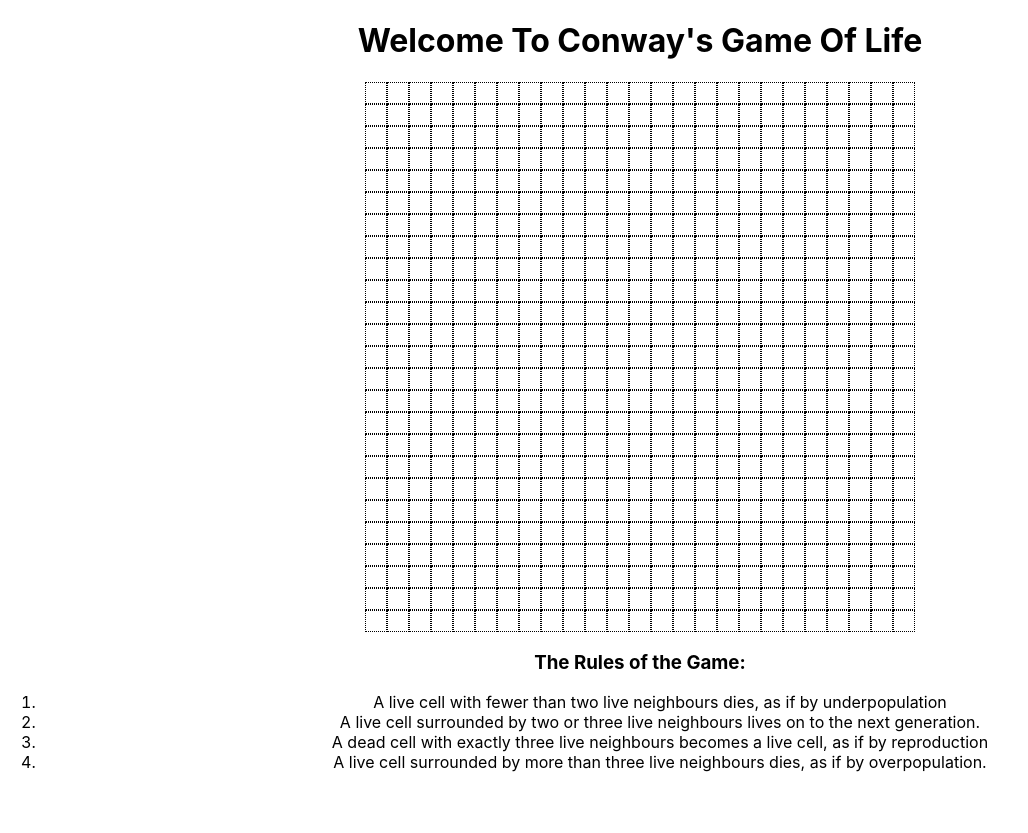
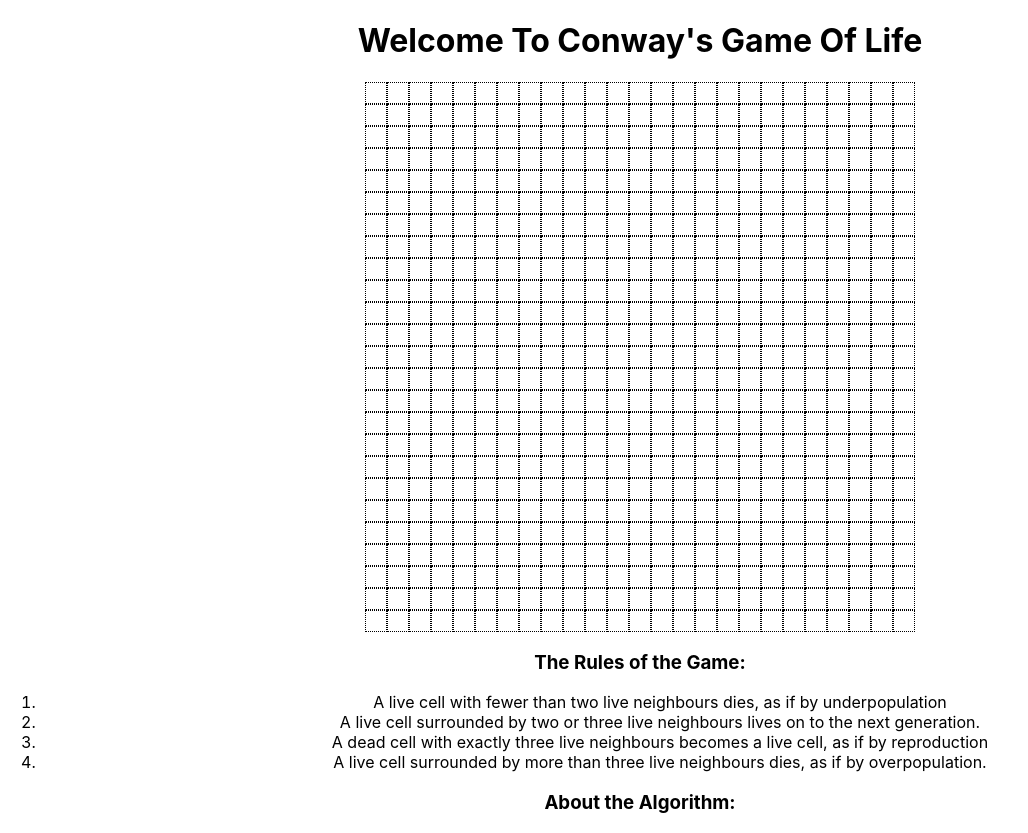
Before and after one commit to hesterrk/Game_Of_Life, a React (Create React App) app: page / in a window 1280 px wide. Shown: the whole page, without its empty margins (0-1028 px from the left). Before the commit the page ends 800 px from the top, so only its background shows below. Built offline with nearby package versions, Linux system fonts and the light colour scheme.

Commit message:
added about subtitle

```diff
--- a/src/components/About.js
+++ b/src/components/About.js
@@ -23,6 +23,8 @@ function About() {
         </li>
         <p></p>
       </ol>
+
+      <h3> About the Algorithm: </h3>
     </div>
   );
 }
```
